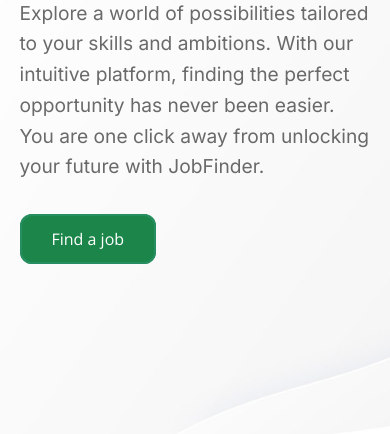
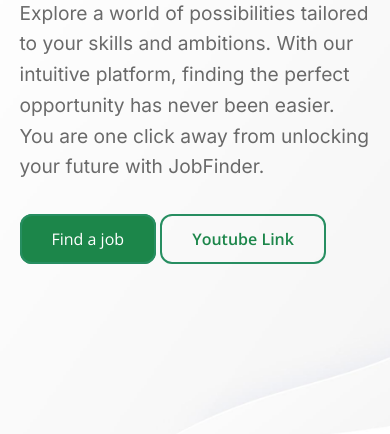
Before and after one commit to Davidangga/job-marketplace-website, a plain HTML site: page index.html in a window 390 px wide. Shown: the part 408-842 px from the top of the page. Drawn offline with nearby package versions, Linux system fonts and the light colour scheme.

Commit message:
responsive done

```diff
--- a/index.html
+++ b/index.html
@@ -39,7 +39,10 @@
                 <div id="main-desc">Explore a world of possibilities tailored to your skills and ambitions. With our intuitive platform,
                     finding the perfect opportunity has never been easier. You are one click away from unlocking your future with JobFinder.
                 </div>
-                <a href="jobs.html" id="job-button">Find a job</a>
+                <div id="main-btn-container">
+                    <a href="jobs.html" id="job-button">Find a job</a>
+                    <a href="https://youtu.be/bvx5fwR9J8Y" id="demo-link">Youtube Link</a>
+                </div>
             </div>
 
             <img src = "images/job-search-remotive-home.png" alt="main-image" id="main-image">
--- a/styles/style.css
+++ b/styles/style.css
@@ -619,11 +619,6 @@
     width: 55%;
 }
 
-#main-button-container{
-    display: flex;
-    text-align: center;
-}
-
 #main-desc{
     font-family: var(--font-family-secondary);
     width: 100%;
@@ -647,10 +642,26 @@
     transition: all 0.5s;
 }
 
+#demo-link{
+    text-decoration: none;
+    font-size: 1rem;
+    border-radius: 0.5rem;
+    border: 2px solid #278E61;
+    color: #1C864A;
+    padding: 12px 30px;
+    font-weight: 600;
+    border-radius: 12px;
+    transition: all 0.5s;
+}
+
 #job-button:hover{
     background-color: transparent;
     color: #278E61;
+}
 
+#demo-link:hover{
+    background-color: #1C864A;
+    color: white;
 }
 
 #info-section{
```
Also changed, not shown: jobs.html (+1 -1 lines).
